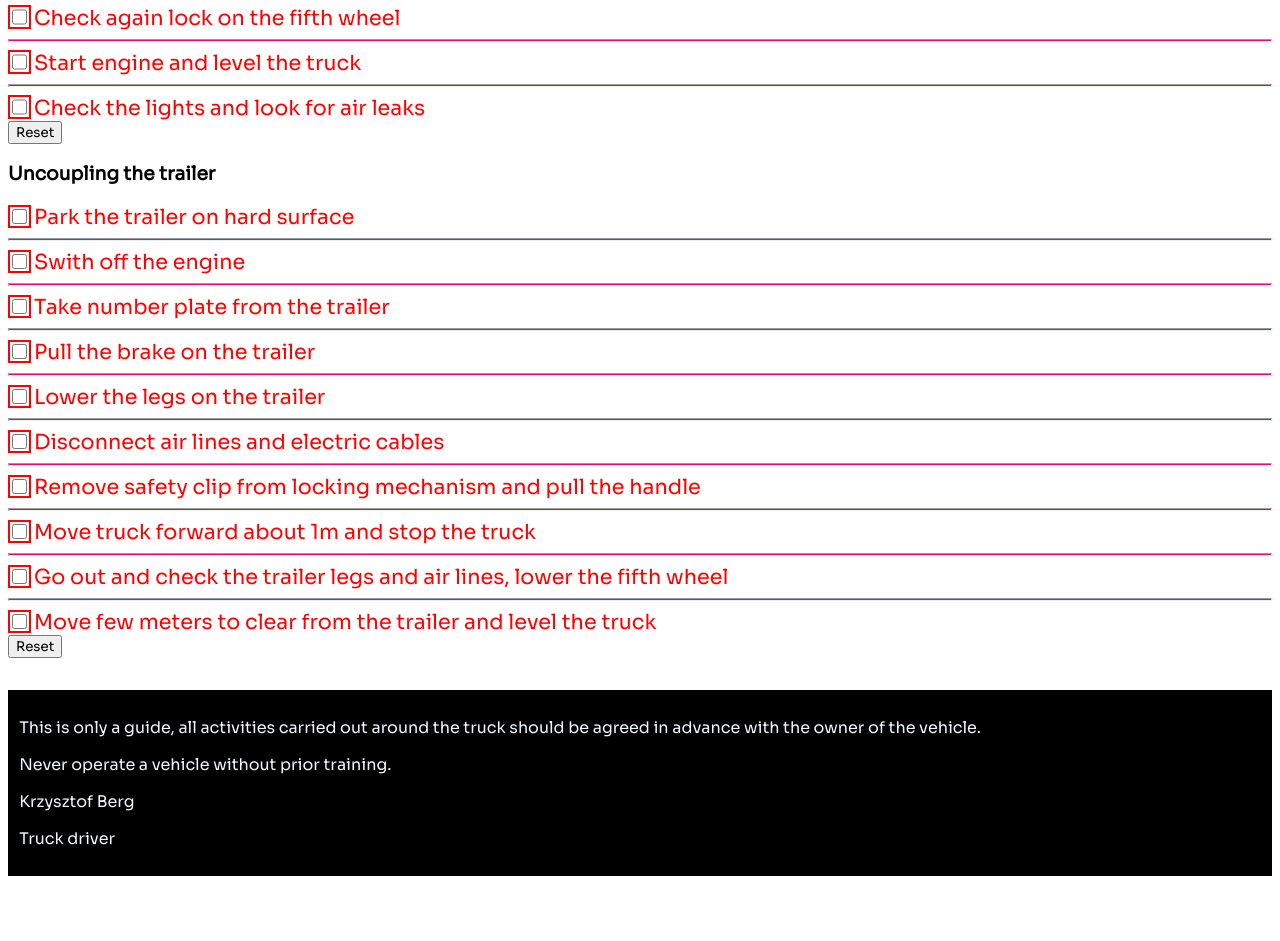
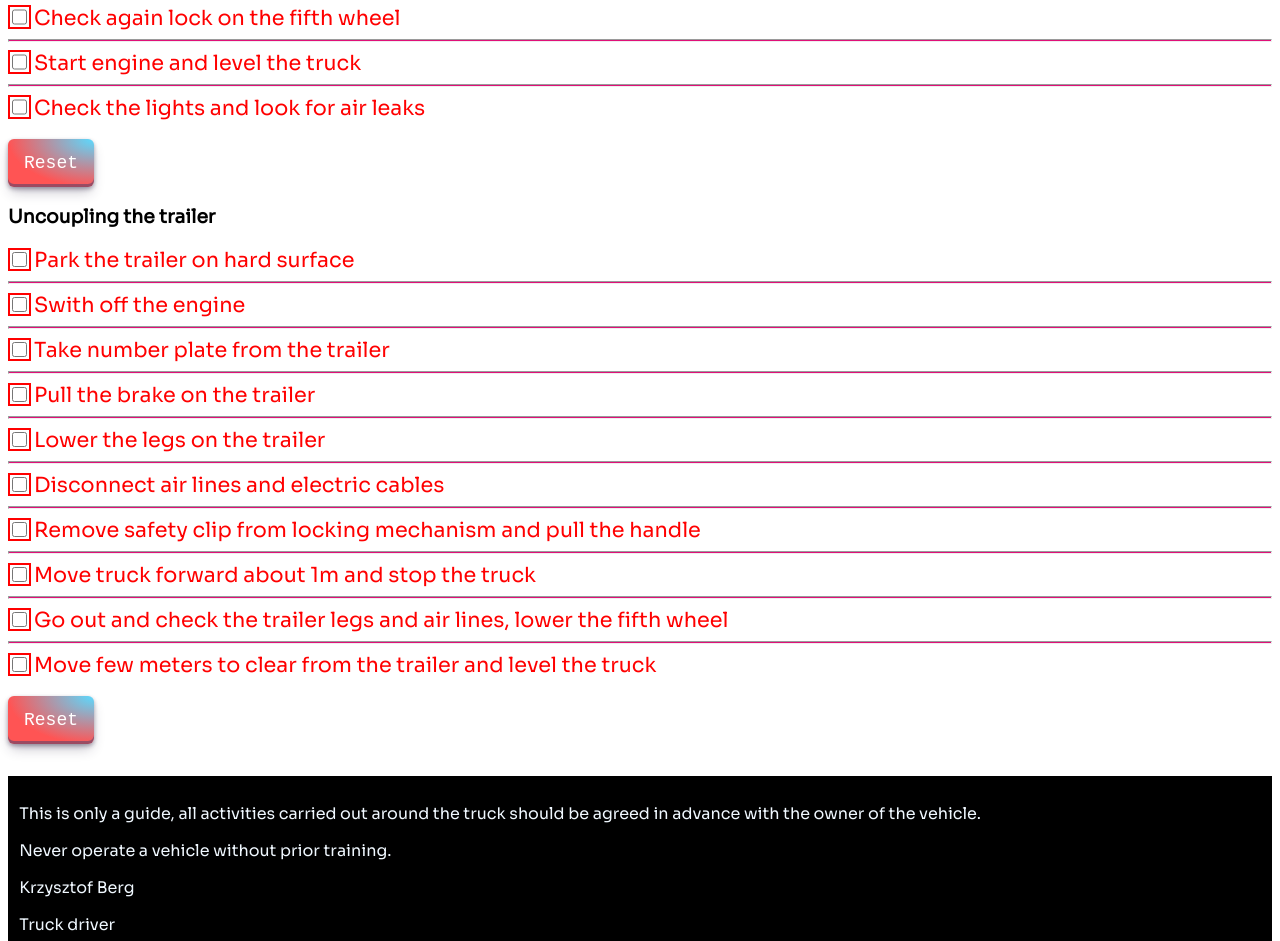
Before and after one commit to iedriver/grumpydriver, a plain HTML site: page index.html in a window 1280 px wide. Shown: the part 980-1921 px from the top of the page. Before the commit the page ends 1864 px from the top, so only its background shows below. Drawn offline with Linux system fonts and the light colour scheme.

Commit message:
fifth commit, reset button styled

```diff
--- a/index.html
+++ b/index.html
@@ -124,7 +124,8 @@
           <label for="SwitchOnLights">Check the lights and look for air leaks</label>
 
         </div>
-        <input type="reset">
+        <input class="button-29" type="reset">
+
       </form>
     </section>
     <section>
@@ -183,7 +184,7 @@
             truck</label>
           <progress id="BackToTruck" value="100" max="100">100%</progress>
         </div>
-        <input type="reset">
+        <input class="button-29" type="reset">
       </form>
     </section>
     <footer>
--- a/style.css
+++ b/style.css
@@ -85,3 +85,53 @@ input[type="checkbox"]:checked {
   outline: max(2px, 0.15em) solid rgb(72, 255, 0);
   outline-offset: max(1px, 0.2em);
 }
+
+
+/* CSS */
+
+
+/* CSS */
+.button-29 {margin-top: 1em;
+  align-items: center;
+  appearance: none;
+  background-image: radial-gradient(100% 100% at 100% 0, #5adaff 0, #ff5454 100%);
+  border: 0;
+  border-radius: 6px;
+  box-shadow: rgba(45, 35, 66, .4) 0 2px 4px,rgba(45, 35, 66, .3) 0 7px 13px -3px,rgba(58, 65, 111, .5) 0 -3px 0 inset;
+  box-sizing: border-box;
+  color: #fff;
+  cursor: pointer;
+  display: inline-flex;
+  font-family: "JetBrains Mono",monospace;
+  height: 48px;
+  justify-content: center;
+  line-height: 1;
+  list-style: none;
+  overflow: hidden;
+  padding-left: 16px;
+  padding-right: 16px;
+  position: relative;
+  text-align: left;
+  text-decoration: none;
+  transition: box-shadow .15s,transform .15s;
+  user-select: none;
+  -webkit-user-select: none;
+  touch-action: manipulation;
+  white-space: nowrap;
+  will-change: box-shadow,transform;
+  font-size: 18px;
+}
+
+.button-29:focus {
+  box-shadow: #3c4fe0 0 0 0 1.5px inset, rgba(45, 35, 66, .4) 0 2px 4px, rgba(45, 35, 66, .3) 0 7px 13px -3px, #3c4fe0 0 -3px 0 inset;
+}
+
+.button-29:hover {
+  box-shadow: rgba(45, 35, 66, .4) 0 4px 8px, rgba(45, 35, 66, .3) 0 7px 13px -3px, #3c4fe0 0 -3px 0 inset;
+  transform: translateY(-2px);
+}
+
+.button-29:active {
+  box-shadow: #3c4fe0 0 3px 7px inset;
+  transform: translateY(2px);
+}
```
